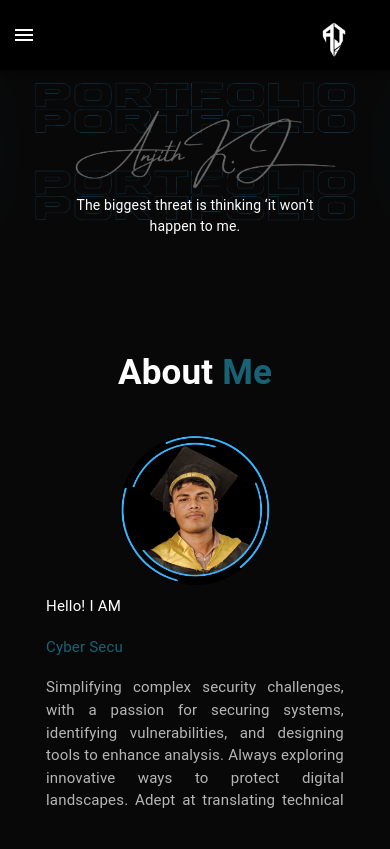
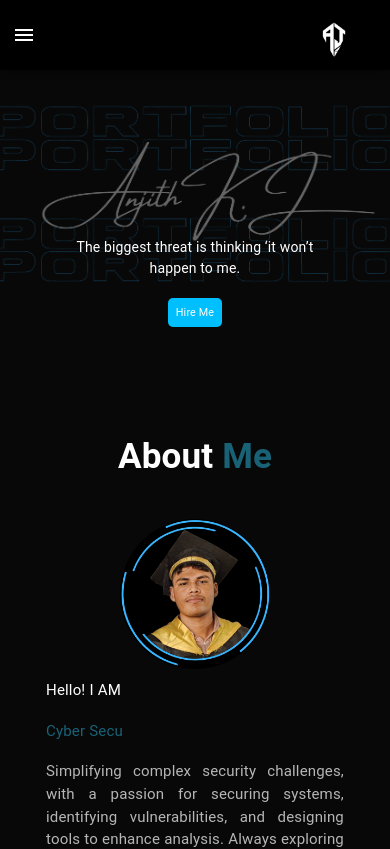
Before and after one commit to htijna/Portfolio, a React (Create React App) app: page / in a window 390 px wide. Shown: the top 849 px of the page. Built offline with nearby package versions, Linux system fonts and the light colour scheme.

Commit message:
lkdnfdnfs

```diff
--- a/src/Portfolio/styles.css
+++ b/src/Portfolio/styles.css
@@ -159,7 +159,7 @@
   }
   @media (max-width: 768px) {
     #hero {
-      height: 18.75rem;
+      height: 24rem;
     }
     #hero .container {
       padding-top: 8rem;
```
Also changed, not shown: 1 other file (tests, documents, lock files or other folders).
